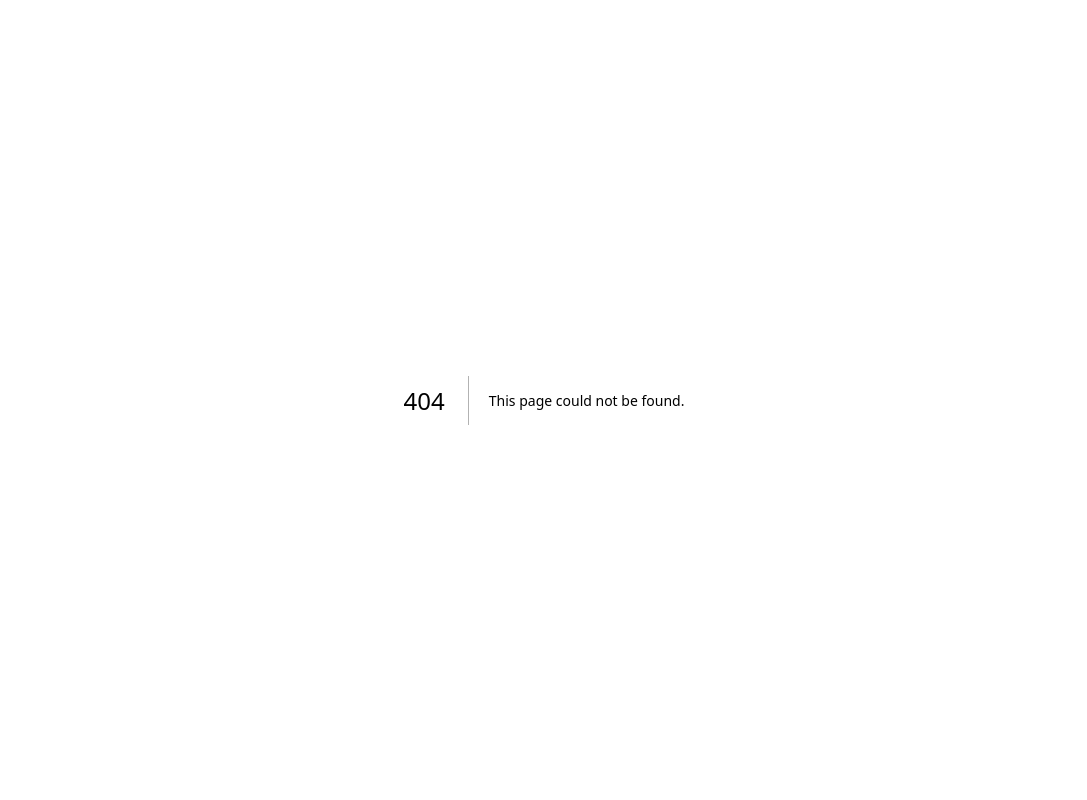
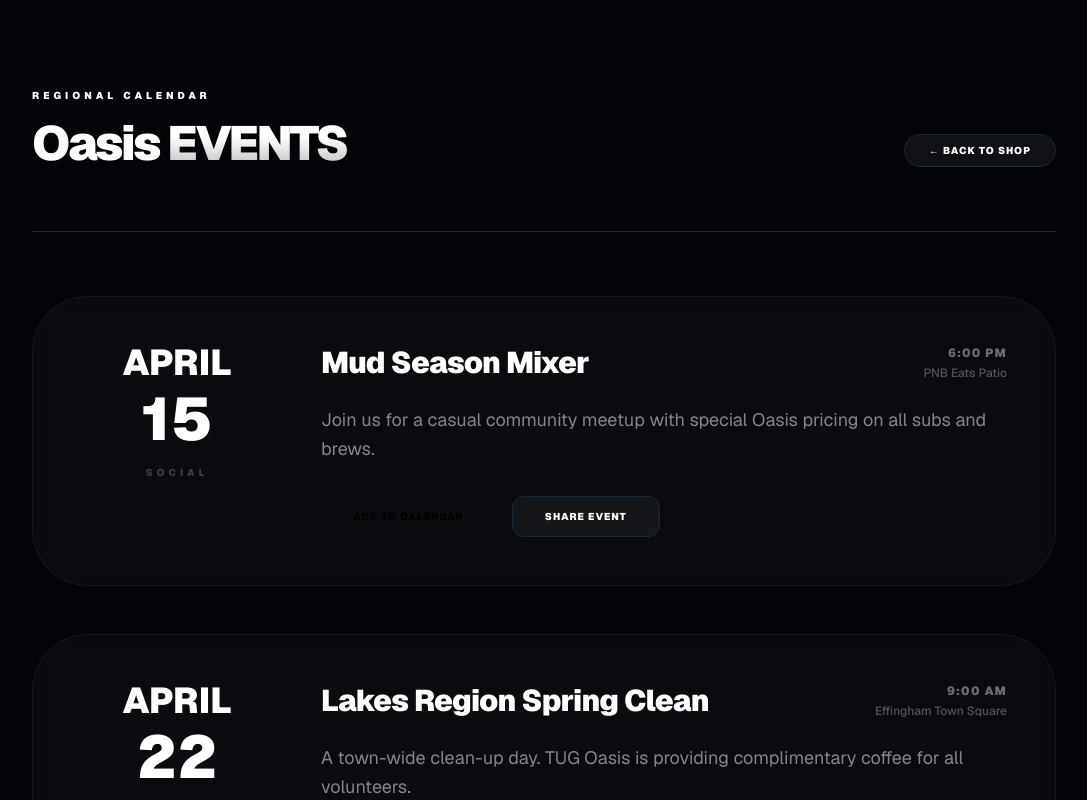
Before and after one commit to Resteral/Delivery, a Next.js app: page /events in a window 1280 px wide. Before the commit this address had no page. Shown: the top 800 px of the page, without its empty margins (96-1183 px from the left). Built offline with nearby package versions, Linux system fonts and the light colour scheme.

Commit message:
Fix CVE-2025-66478 secure version update and add Events/Social platform

```diff
--- a/package.json
+++ b/package.json
@@ -9,7 +9,7 @@
     "lint": "eslint"
   },
   "dependencies": {
-    "next": "15.1.0",
+    "next": "^15.1.9",
     "react": "19.2.4",
     "react-dom": "19.2.4"
   },
@@ -19,7 +19,7 @@
     "@types/react": "^19",
     "@types/react-dom": "^19",
     "eslint": "^9",
-    "eslint-config-next": "15.1.0",
+    "eslint-config-next": "^15.1.9",
     "tailwindcss": "^4",
     "typescript": "^5"
   }
--- /dev/null
+++ b/src/app/events/page.tsx
@@ -0,0 +1,54 @@
+"use client";
+import React from 'react';
+import Link from 'next/link';
+
+const upcomingEvents = [
+  { id: 1, title: "Mud Season Mixer", date: "April 15, 2026", time: "6:00 PM", location: "PNB Eats Patio", description: "Join us for a casual community meetup with special Oasis pricing on all subs and brews.", category: "Social" },
+  { id: 2, title: "Lakes Region Spring Clean", date: "April 22, 2026", time: "9:00 AM", location: "Effingham Town Square", description: "A town-wide clean-up day. TUG Oasis is providing complimentary coffee for all volunteers.", category: "Community" },
+  { id: 3, title: "Wolfeboro Boat Show Preview", date: "May 1, 2026", time: "10:00 AM", location: "Wolfeboro Dockside", description: "Get a first look at the 2026 fleet. Exclusive reservation bookings available during the event.", category: "Business" }
+];
+
+export default function Events() {
+  return (
+    <div className="min-h-screen bg-[#020408] text-white p-6 font-sans">
+      <header className="max-w-5xl mx-auto py-16 flex justify-between items-end border-b border-white/5 mb-16">
+         <div>
+            <span className="text-[10px] font-black uppercase tracking-[0.4em] text-secondary mb-4 block">Regional Calendar</span>
+            <h1 className="text-5xl font-black tracking-tighter">Oasis <span className="text-gradient underline underline-offset-8">EVENTS</span></h1>
+         </div>
+         <Link href="/" className="px-6 py-2 bg-white/5 border border-white/10 rounded-full text-[10px] font-black uppercase tracking-widest hover:bg-white/10 transition-all">← Back to Shop</Link>
+      </header>
+
+      <main className="max-w-5xl mx-auto space-y-12 pb-32">
+         {upcomingEvents.map(event => (
+           <div key={event.id} className="glass p-12 rounded-[3.5rem] border border-white/5 hover:border-primary/20 transition-all flex flex-col md:flex-row gap-12 group">
+              <div className="w-full md:w-48 text-center shrink-0">
+                 <div className="text-4xl font-black text-primary mb-2 leading-none uppercase">{event.date.split(' ')[0]}</div>
+                 <div className="text-6xl font-black text-white leading-none">{event.date.split(' ')[1].replace(',', '')}</div>
+                 <p className="text-[10px] font-black uppercase tracking-[0.4em] text-white/20 mt-4">{event.category}</p>
+              </div>
+
+              <div className="flex-1">
+                 <div className="flex justify-between items-start mb-6">
+                    <h3 className="text-3xl font-black group-hover:text-primary transition-colors tracking-tight">{event.title}</h3>
+                    <div className="text-right">
+                       <p className="text-xs font-black uppercase tracking-widest text-white/40 mb-1">{event.time}</p>
+                       <p className="text-xs font-medium text-white/30">{event.location}</p>
+                    </div>
+                 </div>
+                 <p className="text-lg text-white/50 leading-relaxed mb-8">{event.description}</p>
+                 <div className="flex gap-4">
+                    <button className="px-8 py-3 bg-primary text-black rounded-xl text-[10px] font-black uppercase tracking-widest hover:scale-105 transition-all">Add to Calendar</button>
+                    <button className="px-8 py-3 bg-white/5 border border-white/10 text-white rounded-xl text-[10px] font-black uppercase tracking-widest hover:bg-white/10">Share Event</button>
+                 </div>
+              </div>
+           </div>
+         ))}
+      </main>
+
+      <footer className="py-20 text-center border-t border-white/5 bg-black/40">
+         <p className="text-[10px] font-bold text-white/10 uppercase tracking-[0.4em]">Official Community Calendar &copy; 2026 TUG Logistics</p>
+      </footer>
+    </div>
+  );
+}
--- a/src/app/page.tsx
+++ b/src/app/page.tsx
@@ -42,6 +42,7 @@ export default function Home() {
                   <p className="text-[10px] font-bold text-white leading-none">42°F · Clear Skies</p>
                </div>
             </div>
+            <Link href="/events" className="text-xs font-bold uppercase tracking-widest text-secondary hover:text-white transition-colors">Events</Link>
             <Link href="/forum" className="text-xs font-bold uppercase tracking-widest text-primary hover:text-white transition-colors">Forum</Link>
             <Link href="/orders" className="text-xs font-bold uppercase tracking-widest text-white/60 hover:text-white transition-colors">Orders</Link>
             <Link href="/membership" className="text-xs font-bold uppercase tracking-widest text-white/60 hover:text-white transition-colors">Membership</Link>
--- a/src/app/stores/[id]/page.tsx
+++ b/src/app/stores/[id]/page.tsx
@@ -2,6 +2,7 @@ import Link from 'next/link';
 import Image from 'next/image';
 import { businesses } from '@/lib/data';
 import { notFound } from 'next/navigation';
+import SocialShare from '@/components/SocialShare';
 
 export async function generateStaticParams() {
   return businesses.map((bz) => ({ id: bz.id }));
@@ -97,6 +98,8 @@ export default async function StorePage({ params }: { params: Promise<{ id: stri
                      >
                         PLACE ORDER NOW
                      </Link>
+
+                     <SocialShare title={`Check out ${store.name} on TUG Oasis!`} url={`https://delivery-theta-wheat.vercel.app/stores/${store.id}`} />
                   </div>
                </div>
             </div>
--- /dev/null
+++ b/src/components/SocialShare.tsx
@@ -0,0 +1,37 @@
+"use client";
+import React from 'react';
+
+export default function SocialShare({ title, url }: { title: string, url: string }) {
+  const encodedUrl = encodeURIComponent(url);
+  const encodedTitle = encodeURIComponent(title);
+
+  return (
+    <div className="flex gap-3 items-center mt-6">
+       <span className="text-[9px] font-black uppercase tracking-widest text-white/20 mr-2">Share Oasis:</span>
+       <a
+          href={`https://www.facebook.com/sharer/sharer.php?u=${encodedUrl}`}
+          target="_blank"
+          rel="noopener noreferrer"
+          className="w-10 h-10 bg-white/5 border border-white/10 rounded-xl flex items-center justify-center hover:bg-primary/20 hover:border-primary/40 transition-all text-lg"
+       >
+          FB
+       </a>
+       <a
+          href={`https://twitter.com/intent/tweet?url=${encodedUrl}&text=${encodedTitle}`}
+          target="_blank"
+          rel="noopener noreferrer"
+          className="w-10 h-10 bg-white/5 border border-white/10 rounded-xl flex items-center justify-center hover:bg-primary/20 hover:border-primary/40 transition-all text-xs font-black"
+       >
+          X
+       </a>
+       <a
+          href={`https://api.whatsapp.com/send?text=${encodedTitle}%20${encodedUrl}`}
+          target="_blank"
+          rel="noopener noreferrer"
+          className="w-10 h-10 bg-white/5 border border-white/10 rounded-xl flex items-center justify-center hover:bg-primary/20 hover:border-primary/40 transition-all text-lg"
+       >
+          WA
+       </a>
+    </div>
+  );
+}
```
Also changed, not shown: 1 other file (tests, documents, lock files or other folders).
